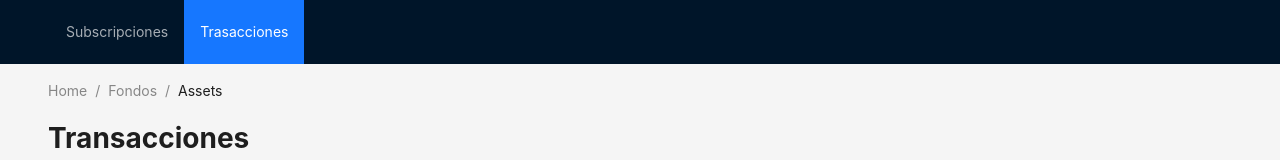
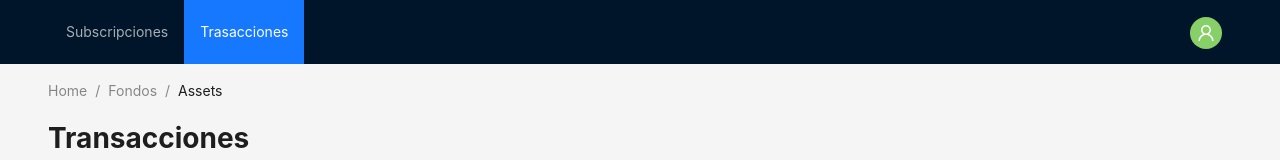
Before and after one commit to armitageCash/btg-frontend, a React (Create React App) app: page / in a window 1280 px wide. Shown: the top 160 px of the page. Built offline with nearby package versions, Linux system fonts and the light colour scheme; no server answers.

Commit message:
edit app.js

```diff
--- a/src/App.tsx
+++ b/src/App.tsx
@@ -3,11 +3,11 @@ import {
   Breadcrumb,
   Button,
   Col,
-  Layout,
   Menu,
   Modal,
   Row,
   Statistic,
+  Layout,
   theme,
 } from "antd";
 import useFundsStore, { Fund } from "./hooks/useFundStore";
@@ -18,6 +18,27 @@ import { Subscription } from "./hooks/useSubscriptionsStore";
 import { notification } from "antd";
 import useTransactions from "./hooks/useTransacctionStore";
 import TransactionList from "./components/transactionList";
+import { Avatar, Dropdown, Space } from "antd";
+import {
+  UserOutlined,
+  LogoutOutlined,
+  SettingOutlined,
+} from "@ant-design/icons";
+
+const UserMenu = (
+  <Menu>
+    <Menu.Item key="profile" icon={<UserOutlined />}>
+      Perfil
+    </Menu.Item>
+    <Menu.Item key="settings" icon={<SettingOutlined />}>
+      Configuración
+    </Menu.Item>
+    <Menu.Divider />
+    <Menu.Item key="logout" icon={<LogoutOutlined />}>
+      Cerrar sesión
+    </Menu.Item>
+  </Menu>
+);
 
 type NotificationType = "success" | "info" | "warning" | "error";
 
@@ -85,6 +106,7 @@ const App: React.FC = () => {
       {contextHolder}
       <Header style={{ display: "flex", alignItems: "center" }}>
         <div className="demo-logo" />
+
         <Menu
           theme="dark"
           mode="horizontal"
@@ -101,6 +123,15 @@ const App: React.FC = () => {
           ]}
           style={{ flex: 1, minWidth: 0 }}
         />
+        <Dropdown overlay={UserMenu} trigger={["click"]}>
+          <Space>
+            <Avatar
+              style={{ backgroundColor: "#87d068" }}
+              icon={<UserOutlined />}
+            />
+            <span style={{ color: "white" }}>{user?.firstName}</span>
+          </Space>
+        </Dropdown>
       </Header>
       <Content style={{ padding: "0 48px" }}>
         <Breadcrumb style={{ margin: "16px 0" }}>
```
